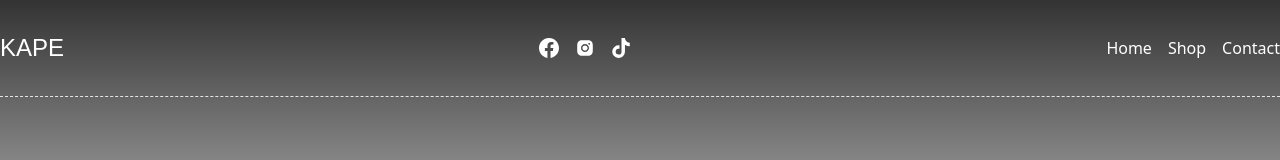
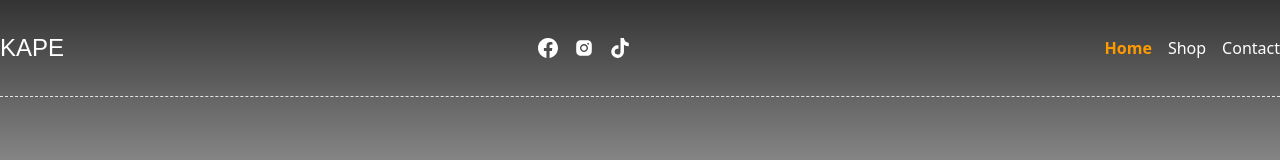
Before and after one commit to alexmortelsison/kape, a Next.js app: page /home in a window 1280 px wide. Shown: the top 160 px of the page. Built offline with nearby package versions, Linux system fonts and the light colour scheme; a web font is replaced by a local one.

Commit message:
updated navbar

```diff
--- a/app/components/Navbar.tsx
+++ b/app/components/Navbar.tsx
@@ -1,3 +1,4 @@
+"use client";
 import { AiFillPhone } from "react-icons/ai";
 import { BiShoppingBag } from "react-icons/bi";
 import { AiOutlineHome } from "react-icons/ai";
@@ -6,6 +7,7 @@ import { AiFillInstagram } from "react-icons/ai";
 import { BsFacebook } from "react-icons/bs";
 import Link from "next/link";
 import React from "react";
+import { usePathname } from "next/navigation";
 
 const socials = [
   { icon: <BsFacebook />, link: "" },
@@ -14,12 +16,13 @@ const socials = [
 ];
 
 const navLinks = [
-  { icon: <AiOutlineHome />, label: "Home", link: "" },
+  { icon: <AiOutlineHome />, label: "Home", link: "/home" },
   { icon: <BiShoppingBag />, label: "Shop", link: "" },
   { icon: <AiFillPhone />, label: "Contact", link: "" },
 ];
 
 export default function Navbar() {
+  const pathname = usePathname();
   return (
     <div className="absolute text-white z-20 inset-0 flex">
       <div className="relative mx-auto h-[100px]">
@@ -27,22 +30,36 @@ export default function Navbar() {
         <div className="flex justify-between w-screen items-center border-b border-dashed max-w-7xl">
           <div className="py-8 z-30 ">
             <Link href={"/"}>
-              <h1 className="font-daffiys text-2xl">KAPE</h1>
+              <h1 className="font-daffiys text-2xl hover:text-amber-500">
+                KAPE
+              </h1>
             </Link>
           </div>
-          <div className="flex space-x-4">
+          <div className="flex space-x-4 z-30">
             {socials.map((item, index) => (
               <div key={index}>
-                <Link href={item.link} className="text-xl">
+                <Link
+                  href={item.link}
+                  className="text-xl hover:scale-500 duration-150 hover:cursor-pointer"
+                >
                   {item.icon}
                 </Link>
               </div>
             ))}
           </div>
-          <div className="flex space-x-4">
+          <div className="inline-flex space-x-4 z-50">
             {navLinks.map((item, index) => (
               <div key={index}>
-                <Link href={item.link}>{item.label}</Link>
+                <Link
+                  href={item.link}
+                  className={`hover:scale-125 transition-transform duration-150 hover:text-amber-500 ${
+                    pathname === item.link
+                      ? "text-amber-500 font-semibold"
+                      : "text-white"
+                  } `}
+                >
+                  {item.label}
+                </Link>
               </div>
             ))}
           </div>
```
